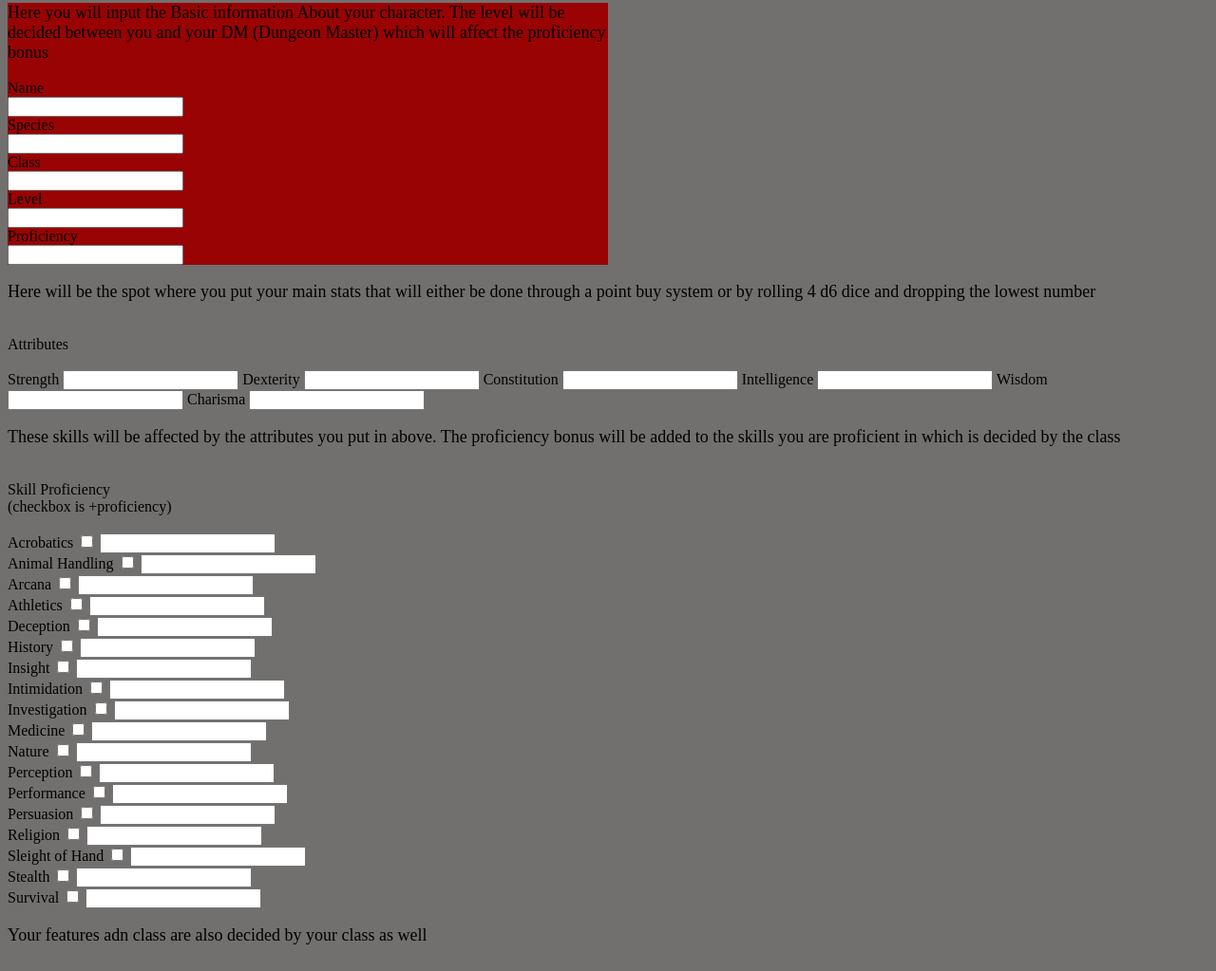
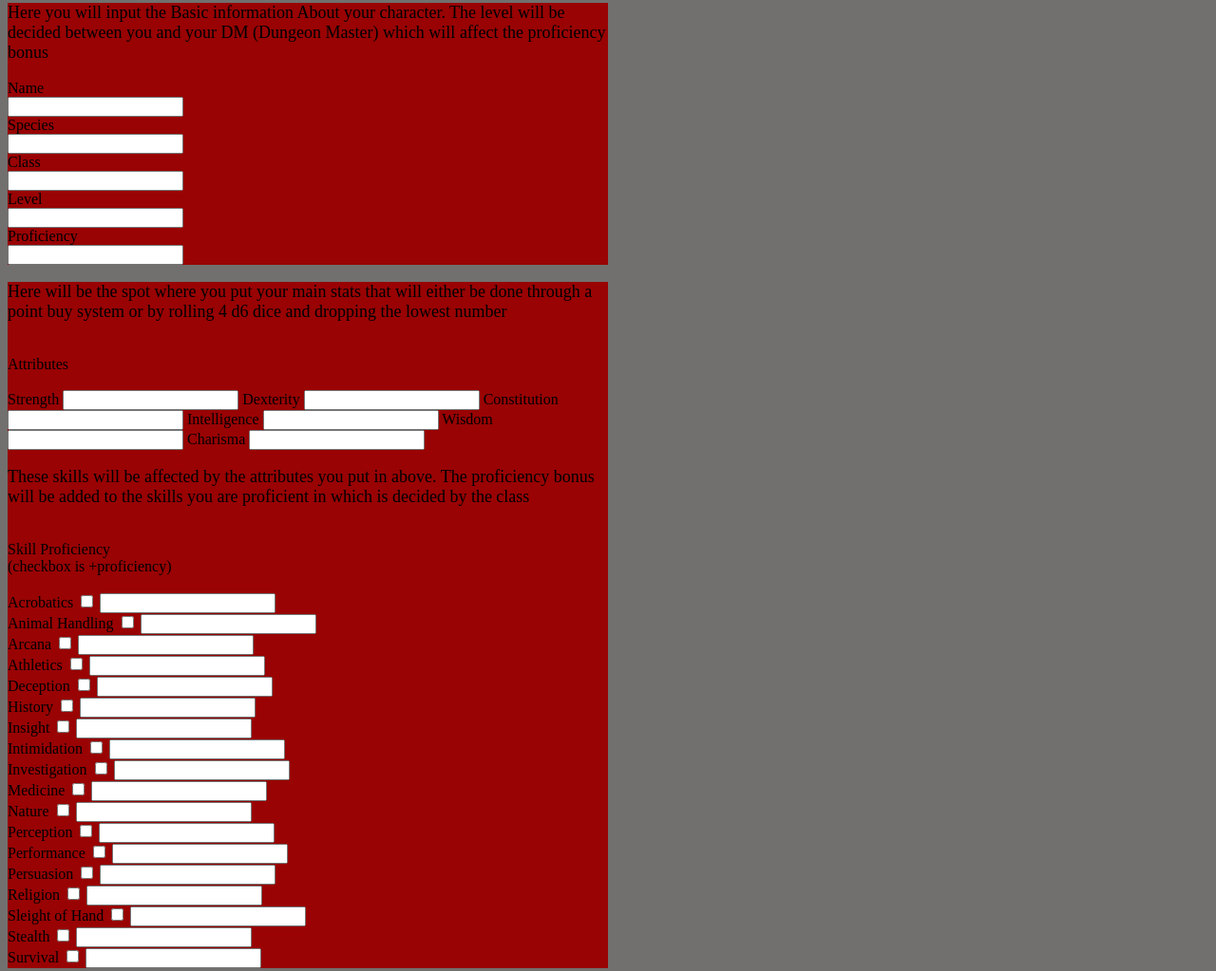
Before and after one commit to NateJ1331/CharacterSheet, a plain HTML site: page sheet.html in a window 1280 px wide. Shown: the part 247-1270 px from the top of the page at 95% size. Drawn offline with Linux system fonts and the light colour scheme; files whose address does not match are found by name.

Commit message:
added backround colors

```diff
--- a/Styles/styles.css
+++ b/Styles/styles.css
@@ -148,7 +148,7 @@ footer a:hover{
     text-align: center;
 }
 
-#bio {
+#bio, #skillsattributes, #extrainfo {
     font-family: var(--paragraph-font);
     background-color: #990303;
     width:50%;
--- a/sheet.html
+++ b/sheet.html
@@ -41,7 +41,7 @@
                         <input type="number" id = "input-profi">
                     </dl>
                 </div>
-                <div id = skillsattributes>
+                <div id = "skillsattributes">
                     <p>Here will be the spot where you put your main stats that will either be done through a point buy system or by rolling 4 d6 dice and dropping the lowest number</p>
                     <div class = "attributes">
                         <br><label class = "title">Attributes</label>
```
